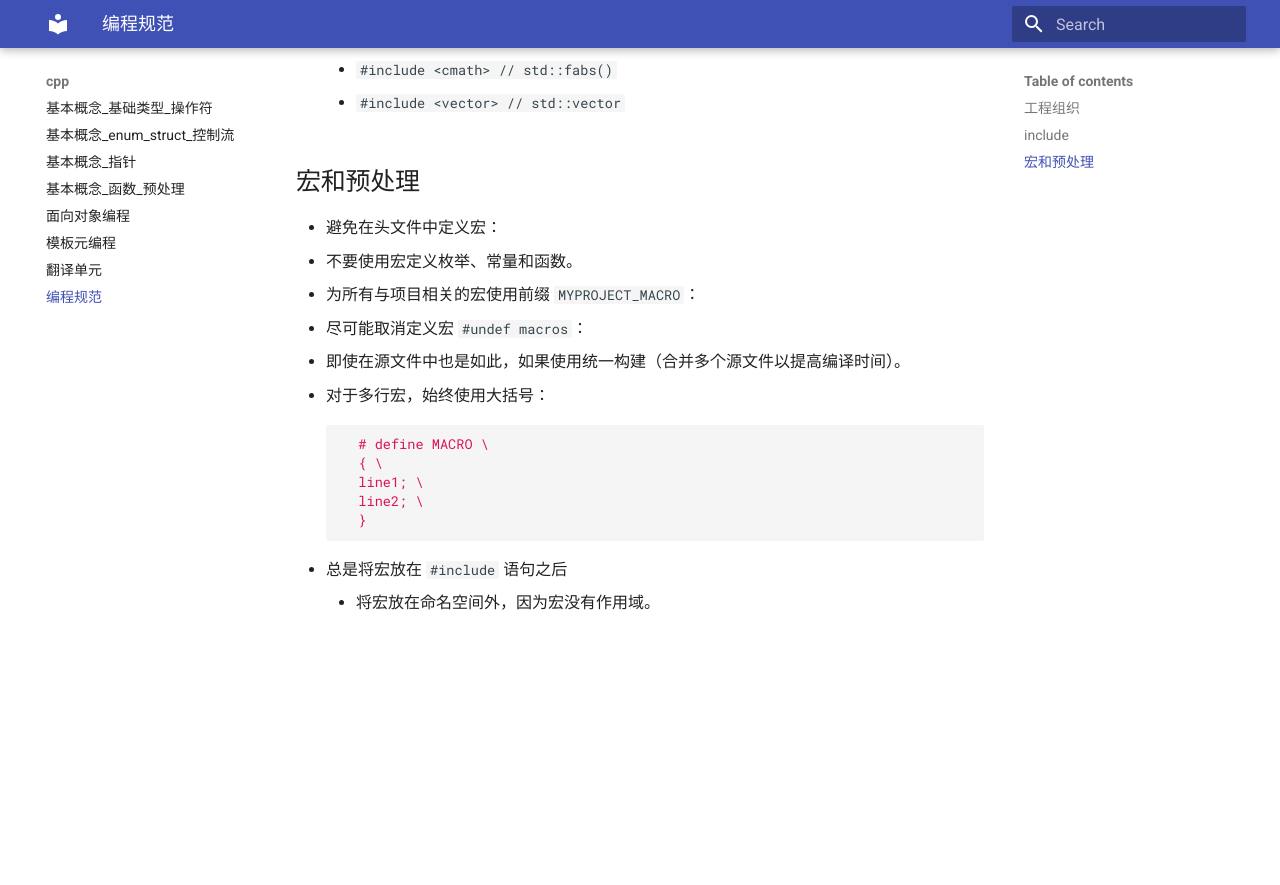
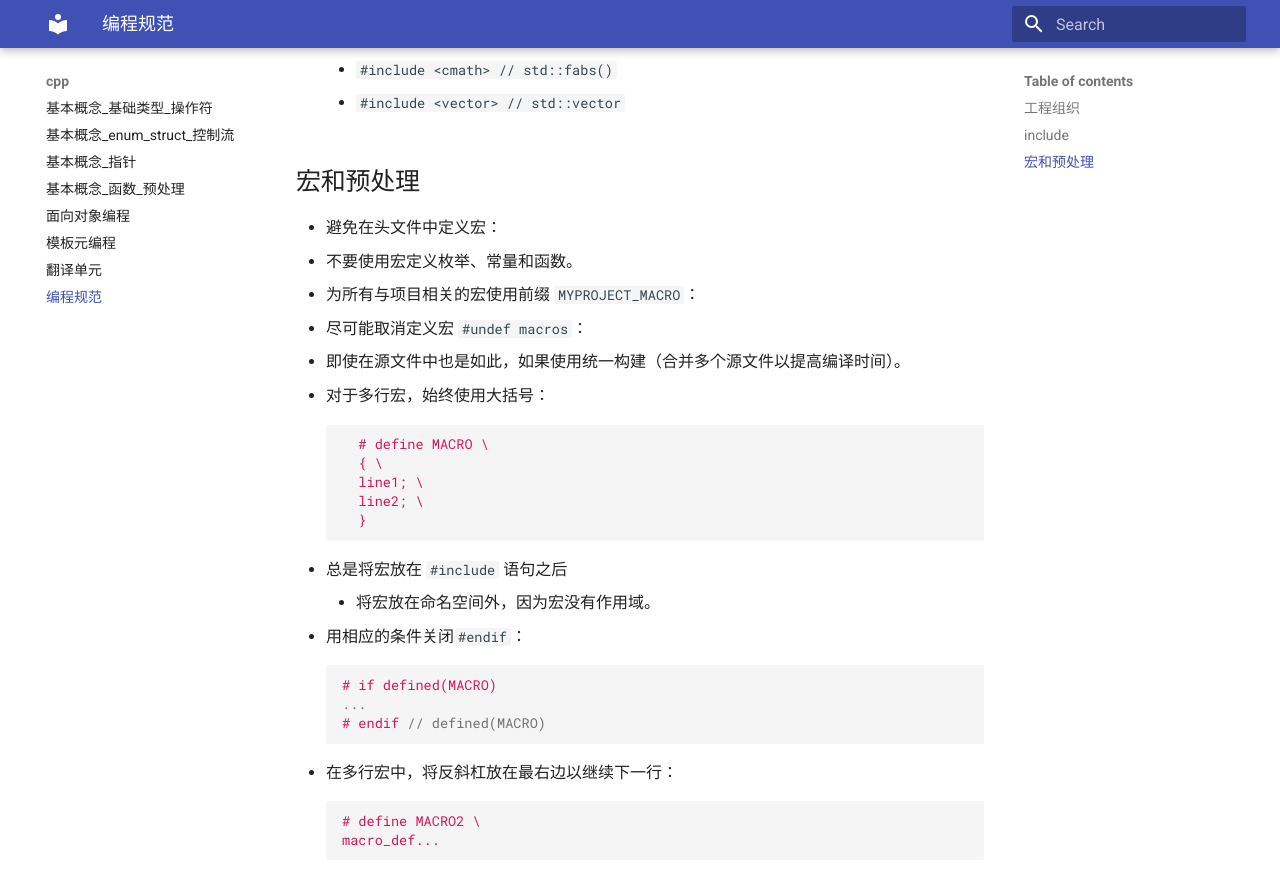
Before and after one commit to ymma98/technotes, an MkDocs documentation site: the page built from docs/cpp/编程规范.md, in a window 1280 px wide and 900 px high, scrolled down 3915 px. Shown: the top 885 px of the window. Built offline with MkDocs 1.6.1 and Material for MkDocs 9.7.7, drawn with Linux system fonts in a browser that asks for light colours; before the commit the page ends 4563 px from its top, so only the background shows below that.

Commit message:
docs/cpp/编程规范.md updated from https://stackedit.cn/

````diff
--- a/docs/cpp/编程规范.md
+++ b/docs/cpp/编程规范.md
@@ -142,7 +142,20 @@
 
 * 总是将宏放在 `#include` 语句之后
 	* 将宏放在命名空间外，因为宏没有作用域。
+
+* 用相应的条件关闭` #endif`：
+```cpp
+# if defined(MACRO)
+...
+# endif // defined(MACRO)
+```
+
+* 在多行宏中，将反斜杠放在最右边以继续下一行：
+```cpp
+# define MACRO2 \
+macro_def...
+```
 <!--stackedit_data:
-eyJoaXN0b3J5IjpbMTg0NzQ2MjI4NCw0MzU4OTY0MTksMTE0NT
+eyJoaXN0b3J5IjpbMTk4Njg3MTMxMCw0MzU4OTY0MTksMTE0NT
 kyMjQ0NV19
 -->
````
